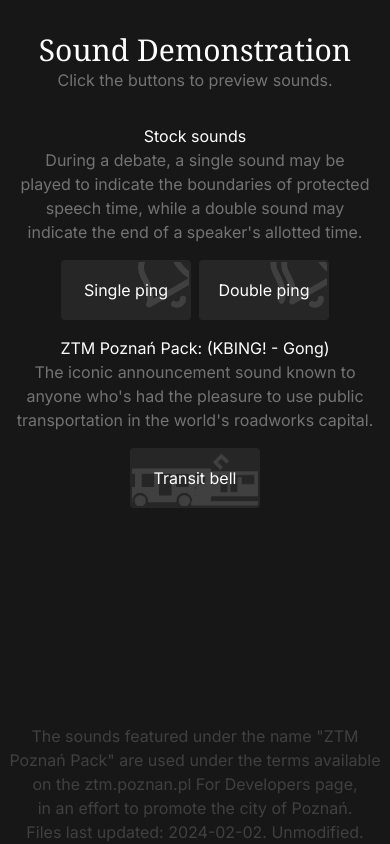
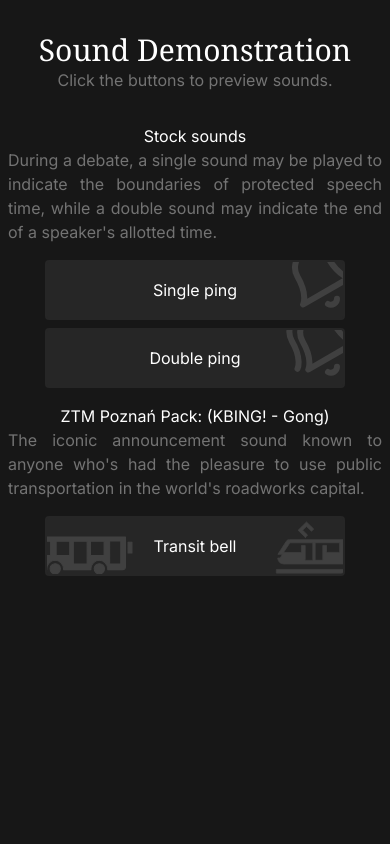
Before and after one commit to debatecore/debate-tools, a Next.js app: page /sound-demonstration in a window 390 px wide. Built offline with nearby package versions, Linux system fonts and the light colour scheme; no server answers.

Commit message:
adjust sound demo buttons for mobile views

```diff
--- a/src/app/sound-demonstration/page.tsx
+++ b/src/app/sound-demonstration/page.tsx
@@ -17,10 +17,10 @@ export default function SoundTestPage() {
       </p>
       <div className="max-w-4xl mx-auto flex flex-col">
         <p className="text-center">Stock sounds</p>
-        <p className="text-neutral-500 text-center text-balance">
+        <p className="text-neutral-500 px-2 text-justify sm:text-center sm:text-balance">
           {useLang("soundDemonstrationSingleDoubleExpl")}
         </p>
-        <div className="flex flex-row justify-center items-center gap-2 mt-4">
+        <div className="flex flex-col md:flex-row justify-center flex-wrap items-center gap-2 mt-4">
           <SoundPlayerButton
             text={useLang("soundDemonstrationSinglePing")}
             soundpath="ping.mp3"
@@ -35,7 +35,7 @@ export default function SoundTestPage() {
         <p className="text-center mt-4">
           {useLang("soundDemonstrationPoznanPack")}
         </p>
-        <p className="text-center text-neutral-500 text-balance">
+        <p className="text-neutral-500 px-2 text-justify sm:text-center sm:text-balance">
           {useLang("soundDemonstrationPoznanPackFlavortext")}
         </p>
         <div className="flex flex-row justify-center items-center gap-2 mt-4">
@@ -49,9 +49,9 @@ export default function SoundTestPage() {
           />
         </div>
       </div>
-      <p className="text-neutral-700 text-balance text-center mt-auto mx-auto max-w-7xl">
+      {/* <p className="text-neutral-700 px-2 text-justify sm:text-balance sm:text-center mt-auto mx-auto max-w-7xl">
         {useLang("soundDemonstrationDisclaimer")}
-      </p>
+      </p> */}
     </div>
   );
 }
--- a/src/components/SoundPlayer.tsx
+++ b/src/components/SoundPlayer.tsx
@@ -17,7 +17,7 @@ const SoundPlayerButton = (props: soundPlayerButtonType) => {
   return (
     <button
       onClick={() => playSound()}
-      className="relative p-4 w-1/3 rounded border-2 border-neutral-800 bg-neutral-800 hover:border-neutral-700 overflow-hidden active:border-neutral-500"
+      className="relative p-4 px-24 min-w-[300px] rounded border-2 border-neutral-800 bg-neutral-800 hover:border-neutral-700 overflow-hidden active:border-neutral-500"
     >
       <span className="z-20 relative">{props.text}</span>
       {props.righticon
```
